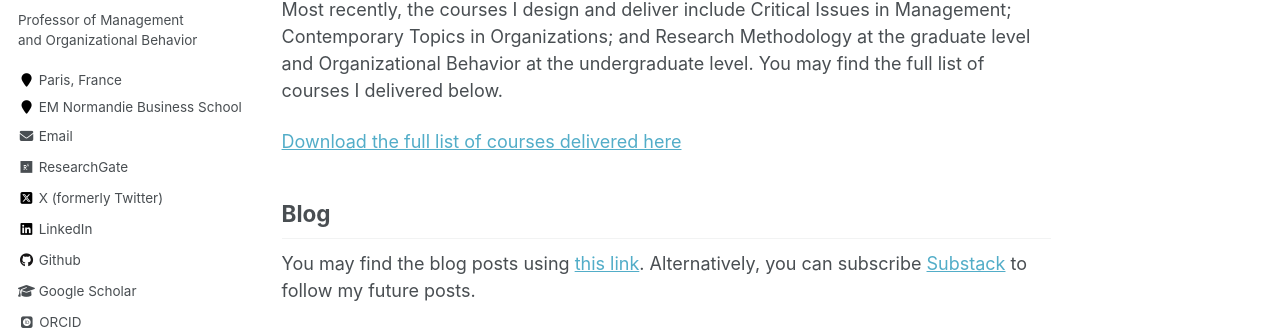
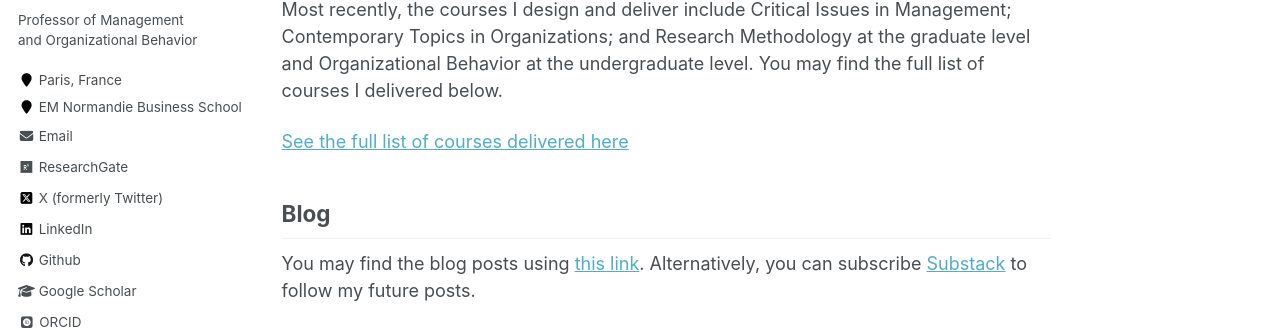
Before and after one commit to maorhan/maorhan.github.io, a Jekyll site: the page built from _pages/about.md, in a window 1280 px wide and 900 px high, scrolled down 1244 px. Shown: the part 261-591 px from the top of the window. Built offline with Jekyll 4.4.1, drawn with Linux system fonts in a browser that asks for light colours; some web fonts are replaced.

Commit message:
Update about.md

```diff
--- a/_pages/about.md
+++ b/_pages/about.md
@@ -29,7 +29,7 @@ include Digital workplace and managing fluid teams; Recent technological applica
 Measuring performance in digital business; Digital innovation and consulting; Digital marketing techniques; Branding in the digital world; Digital distribution and operations management and Value proposition through
 environment, social and governance strategy. Additionally, I served as the course leader of the Organizational Behavior course delivered on four different campuses; Oxford, Dublin, Dubai, and Caen. Most recently, the courses I design and deliver include Critical Issues in Management; Contemporary Topics in Organizations; and Research Methodology at the graduate level and Organizational Behavior at the undergraduate level. You may find the full list of courses I delivered below.
 
-[Download the full list of courses delivered here](https://maorhan.github.io/files/Teaching.pdf)
+[See the full list of courses delivered here](https://maorhan.github.io/files/Teaching%20Experience%202026.pdf)
 
 ## Blog
 
```
